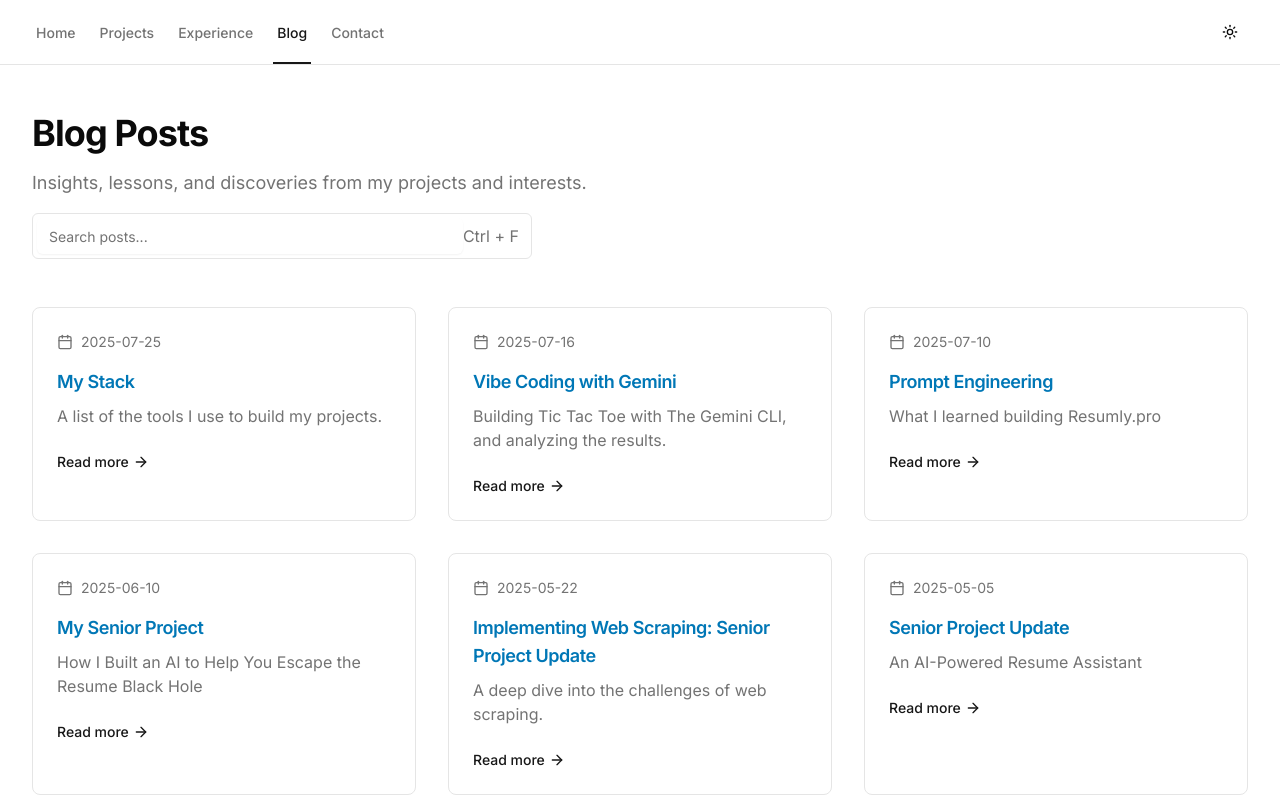
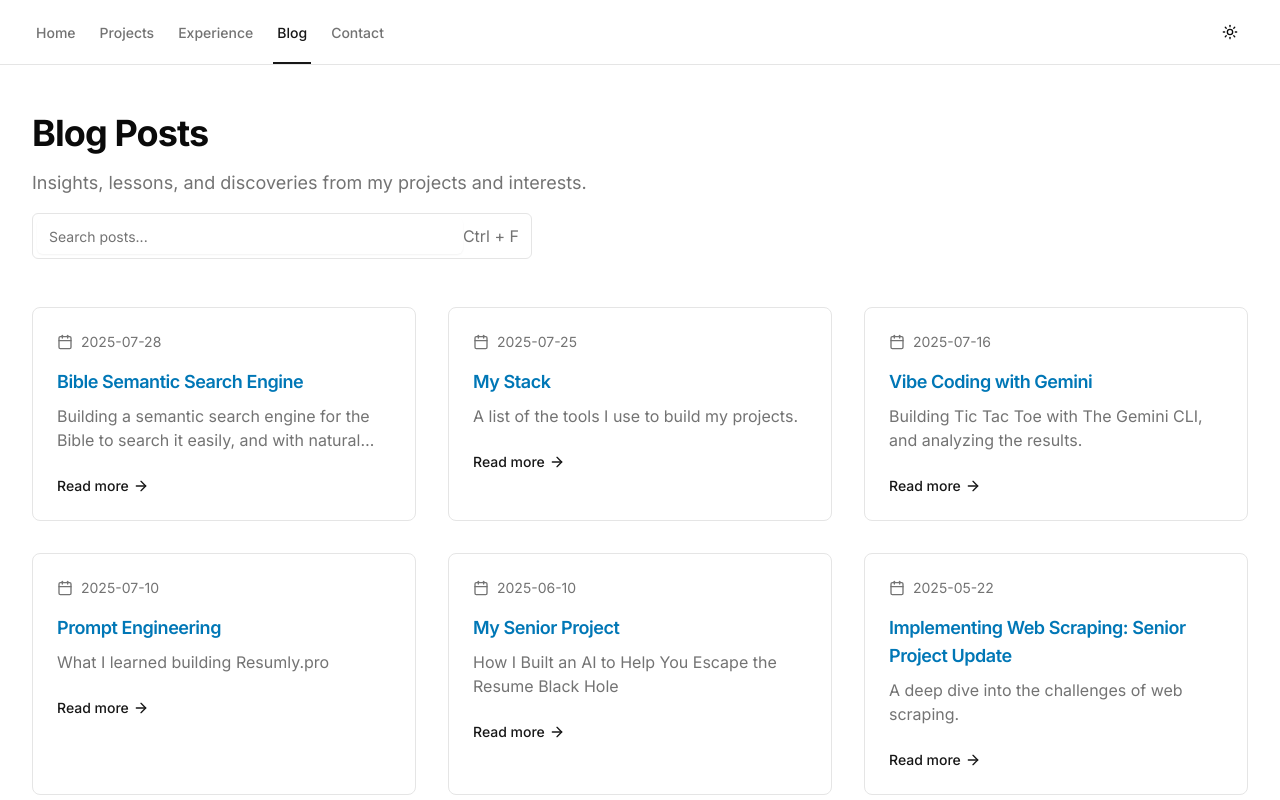
Before and after one commit to eglenn-dev/personal-site, a Next.js app: page /blog in a window 1280 px wide. Shown: the top 800 px of the page. Built offline with nearby package versions, Linux system fonts and the light colour scheme.

Commit message:
feat: Update Bible Search post with new title, description, and image; correct date

```diff
--- a/posts/blog-list.ts
+++ b/posts/blog-list.ts
@@ -1,10 +1,11 @@
 const slugs: Slug[] = [
     {
         slug: "bible-search",
-        title: "Bible Search",
-        description: "A tool for searching the Bible using natural language.",
-        date: "2025-07-26",
-        hidden: true,
+        title: "Bible Semantic Search Engine",
+        description:
+            "Building a semantic search engine for the Bible to search it easily, and with natural language.",
+        date: "2025-07-28",
+        hidden: false,
     },
     {
         slug: "my-stack",
```
Also changed, not shown: posts/bible-search.mdx (+22 -8 lines), public/blog/other/bible-search.png (added).
